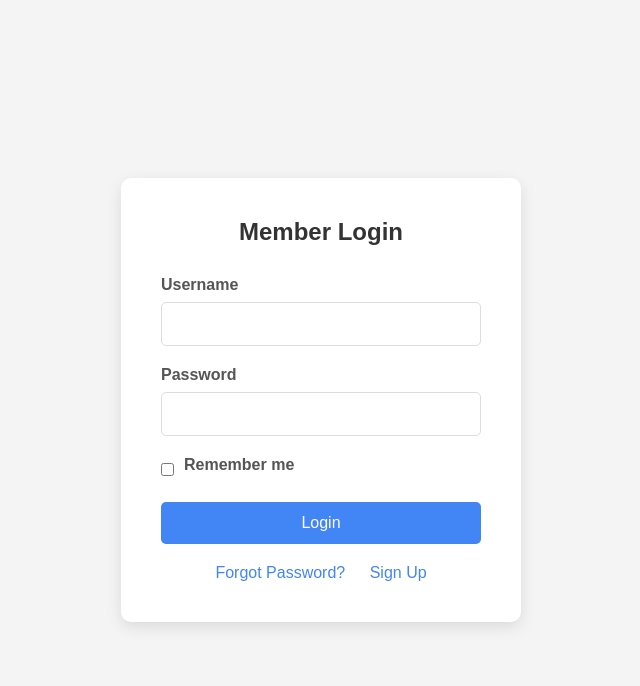
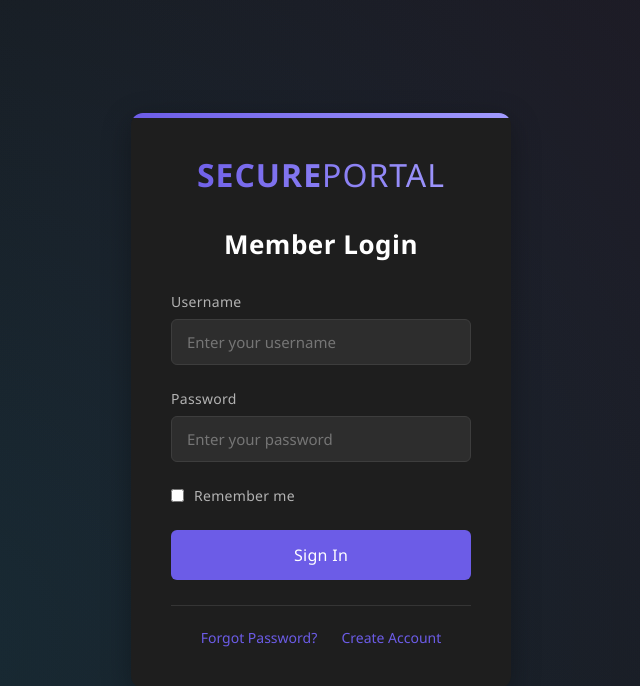
Before and after one commit to aetheronprime/login, a plain HTML site: page index.html in a window 1280 px wide. Shown: the whole page, without its empty margins (319-959 px from the left). Drawn offline with Linux system fonts and the light colour scheme.

Commit message:
Update index.html

```diff
--- a/index.html
+++ b/index.html
@@ -3,30 +3,58 @@
 <head>
     <meta charset="UTF-8">
     <meta name="viewport" content="width=device-width, initial-scale=1.0">
-    <title>Member Login</title>
+    <title>Secure Member Portal</title>
     <style>
+        /* Modern Dark Theme Variables */
+        :root {
+            --bg-color: #121212;
+            --card-bg: #1e1e1e;
+            --accent-color: #6c5ce7;
+            --accent-hover: #5649c0;
+            --text-primary: #ffffff;
+            --text-secondary: #b3b3b3;
+            --input-bg: #2d2d2d;
+            --input-border: #3d3d3d;
+            --success-color: #00b894;
+        }
+
         * {
             margin: 0;
             padding: 0;
             box-sizing: border-box;
-            font-family: Arial, sans-serif;
+            font-family: 'Segoe UI', Tahoma, Geneva, Verdana, sans-serif;
         }
 
         body {
-            background-color: #f4f4f4;
+            background-color: var(--bg-color);
+            color: var(--text-primary);
             display: flex;
             justify-content: center;
             align-items: center;
             height: 100vh;
+            background-image: radial-gradient(circle at top right, rgba(121, 68, 154, 0.13), transparent),
+                             radial-gradient(circle at 20% 80%, rgba(41, 196, 255, 0.13), transparent);
         }
 
         .container {
-            background-color: white;
-            border-radius: 10px;
-            box-shadow: 0 5px 15px rgba(0, 0, 0, 0.1);
+            background-color: var(--card-bg);
+            border-radius: 12px;
+            box-shadow: 0 8px 30px rgba(0, 0, 0, 0.3);
             padding: 40px;
-            width: 400px;
+            width: 380px;
             max-width: 90%;
+            position: relative;
+            overflow: hidden;
+        }
+
+        .container::before {
+            content: '';
+            position: absolute;
+            top: 0;
+            left: 0;
+            width: 100%;
+            height: 5px;
+            background: linear-gradient(to right, var(--accent-color), #a29bfe);
         }
 
         .login-page {
@@ -41,43 +69,69 @@
         h2 {
             text-align: center;
             margin-bottom: 30px;
-            color: #333;
+            color: var(--text-primary);
+            font-weight: 600;
+            font-size: 26px;
+            letter-spacing: 0.5px;
         }
 
         .input-group {
-            margin-bottom: 20px;
+            margin-bottom: 24px;
+            position: relative;
         }
 
         label {
             display: block;
             margin-bottom: 8px;
-            font-weight: bold;
-            color: #555;
+            font-weight: 500;
+            color: var(--text-secondary);
+            font-size: 14px;
+            letter-spacing: 0.3px;
         }
 
         input[type="text"],
         input[type="password"] {
             width: 100%;
-            padding: 12px;
-            border: 1px solid #ddd;
-            border-radius: 5px;
-            font-size: 16px;
+            padding: 12px 15px;
+            background-color: var(--input-bg);
+            border: 1px solid var(--input-border);
+            border-radius: 6px;
+            font-size: 15px;
+            color: var(--text-primary);
+            transition: all 0.3s ease;
+        }
+
+        input[type="text"]:focus,
+        input[type="password"]:focus {
+            border-color: var(--accent-color);
+            outline: none;
+            box-shadow: 0 0 0 3px rgba(108, 92, 231, 0.2);
         }
 
         button {
             width: 100%;
-            padding: 12px;
-            background-color: #4285f4;
+            padding: 14px;
+            background-color: var(--accent-color);
             color: white;
             border: none;
-            border-radius: 5px;
+            border-radius: 6px;
             font-size: 16px;
+            font-weight: 500;
             cursor: pointer;
-            transition: background-color 0.3s;
+            transition: all 0.3s ease;
+            letter-spacing: 0.3px;
+            margin-top: 5px;
         }
 
         button:hover {
-            background-color: #357ae8;
+            background-color: var(--accent-hover);
+            transform: translateY(-1px);
+            box-shadow: 0 5px 15px rgba(108, 92, 231, 0.3);
+        }
+
+        button:active {
+            transform: translateY(0);
+            box-shadow: none;
         }
 
         .remember {
@@ -88,32 +142,69 @@
 
         .remember input {
             margin-right: 10px;
+            accent-color: var(--accent-color);
+        }
+
+        .remember label {
+            margin-bottom: 0;
+            color: var(--text-secondary);
         }
 
         .links {
             text-align: center;
-            margin-top: 20px;
+            margin-top: 25px;
+            padding-top: 20px;
+            border-top: 1px solid rgba(255, 255, 255, 0.1);
         }
 
         .links a {
-            color: #4285f4;
+            color: var(--accent-color);
             text-decoration: none;
             margin: 0 10px;
+            font-size: 14px;
+            transition: color 0.3s;
         }
 
         .links a:hover {
-            text-decoration: underline;
+            color: var(--text-primary);
         }
 
         .success-message {
             font-size: 24px;
-            color: #4caf50;
+            color: var(--success-color);
             margin-bottom: 20px;
+            font-weight: 600;
         }
 
         .redirect-message {
-            color: #666;
-            margin-bottom: 20px;
+            color: var(--text-secondary);
+            margin-bottom: 30px;
+            font-size: 15px;
+        }
+
+        .loader {
+            display: inline-block;
+            width: 50px;
+            height: 50px;
+            border: 3px solid rgba(255, 255, 255, 0.2);
+            border-radius: 50%;
+            border-top-color: var(--accent-color);
+            animation: spin 1s ease-in-out infinite;
+        }
+
+        @keyframes spin {
+            to { transform: rotate(360deg); }
+        }
+
+        .brand {
+            text-align: center;
+            margin-bottom: 30px;
+            font-size: 32px;
+            font-weight: 700;
+            background: linear-gradient(to right, #6c5ce7, #a29bfe);
+            -webkit-background-clip: text;
+            -webkit-text-fill-color: transparent;
+            letter-spacing: 1px;
         }
     </style>
 </head>
@@ -121,32 +212,33 @@
     <div class="container">
         <!-- Login Page -->
         <div id="loginPage" class="login-page">
+            <div class="brand">SECURE<span style="font-weight: 300;">PORTAL</span></div>
             <h2>Member Login</h2>
             <form id="loginForm">
                 <div class="input-group">
                     <label for="username">Username</label>
-                    <input type="text" id="username" name="username" required>
+                    <input type="text" id="username" name="username" placeholder="Enter your username" required>
                 </div>
                 <div class="input-group">
                     <label for="password">Password</label>
-                    <input type="password" id="password" name="password" required>
+                    <input type="password" id="password" name="password" placeholder="Enter your password" required>
                 </div>
                 <div class="remember">
                     <input type="checkbox" id="remember" name="remember">
                     <label for="remember">Remember me</label>
                 </div>
-                <button type="submit">Login</button>
+                <button type="submit">Sign In</button>
                 <div class="links">
                     <a href="#">Forgot Password?</a>
-                    <a href="#">Sign Up</a>
+                    <a href="#">Create Account</a>
                 </div>
             </form>
         </div>
 
         <!-- Thanks Page -->
         <div id="thanksPage" class="thanks-page">
-            <h2 class="success-message">Thank You!</h2>
-            <p class="redirect-message">Your login was successful. You will be redirected to your account shortly...</p>
+            <h2 class="success-message">Login Successful</h2>
+            <p class="redirect-message">Authenticating your session. You will be redirected to your dashboard momentarily...</p>
             <div class="loader"></div>
         </div>
     </div>
```
